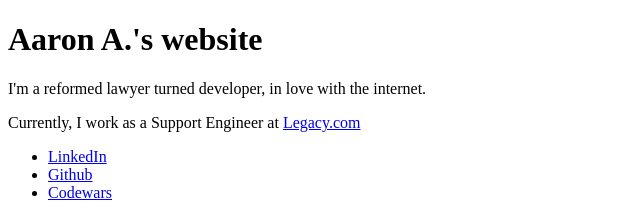
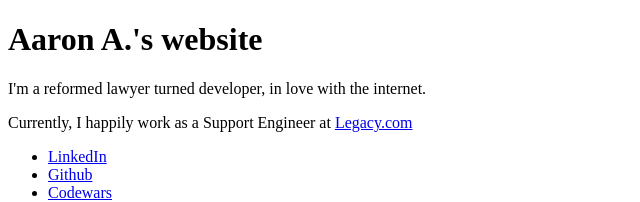
Before and after one commit to aa-ag/website, a plain HTML site: page index.html in a window 1280 px wide. Shown: the top 202 px of the page, without its empty margins (0-640 px from the left). Drawn offline with Linux system fonts and the light colour scheme.

Commit message:
fixed typo in README

```diff
--- a/index.html
+++ b/index.html
@@ -11,7 +11,8 @@
 <body>
     <h1>Aaron A.'s website</h1>
     <p>I'm a reformed lawyer turned developer, in love with the internet.</p>
-    <p>Currently, I work as a Support Engineer at <a target="_blank" href="https://www.legacy.com/">Legacy.com</a></p>
+    <p>Currently, I happily work as a Support Engineer at <a target="_blank"
+            href="https://www.legacy.com/">Legacy.com</a></p>
     <ul>
         <li><a target="_blank" href="https://www.linkedin.com/in/aa-ag/">LinkedIn</a></li>
         <li><a target="_blank" href="https://github.com/aa-ag">Github</a></li>
```
Also changed, not shown: 1 other file.
